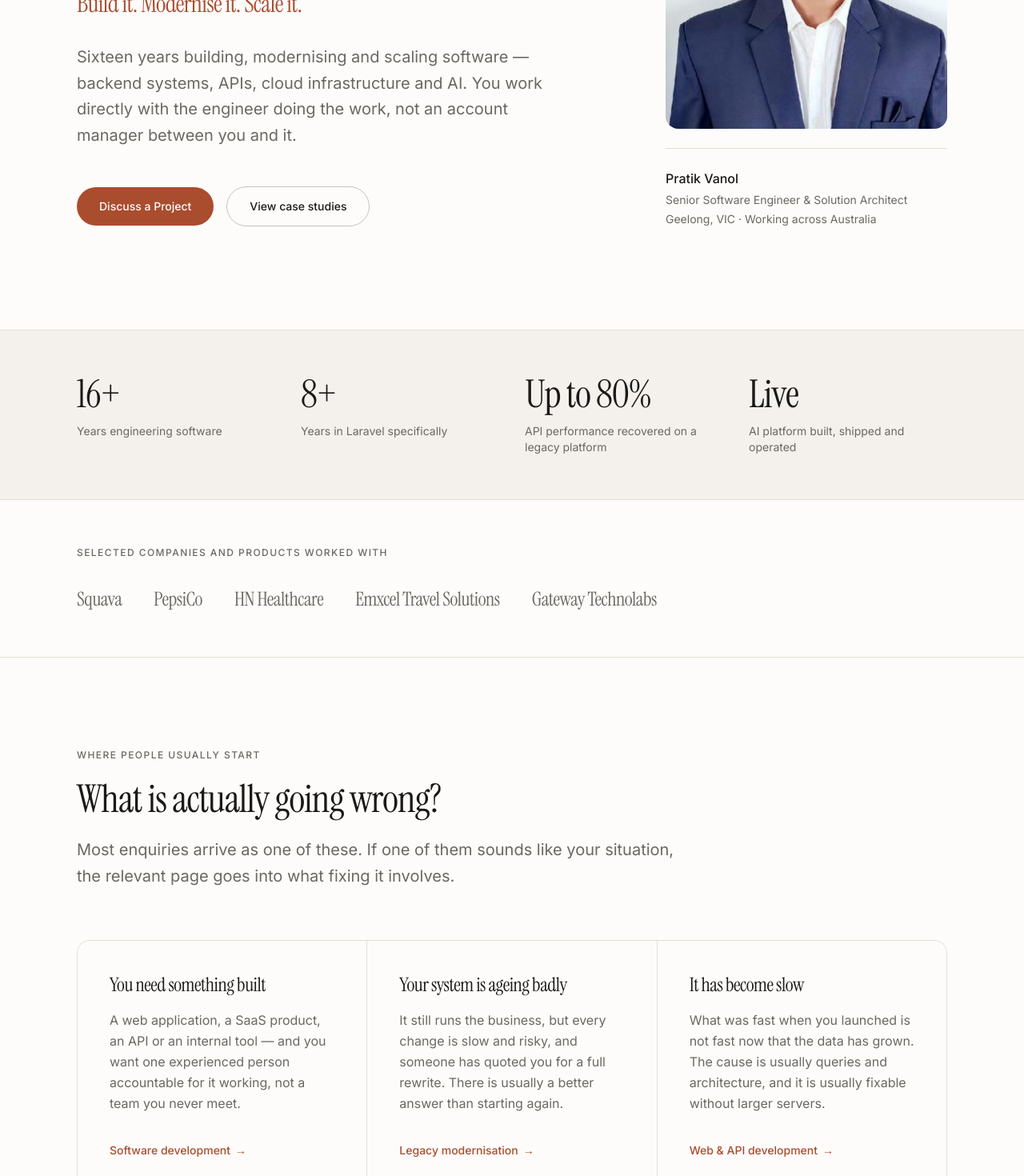
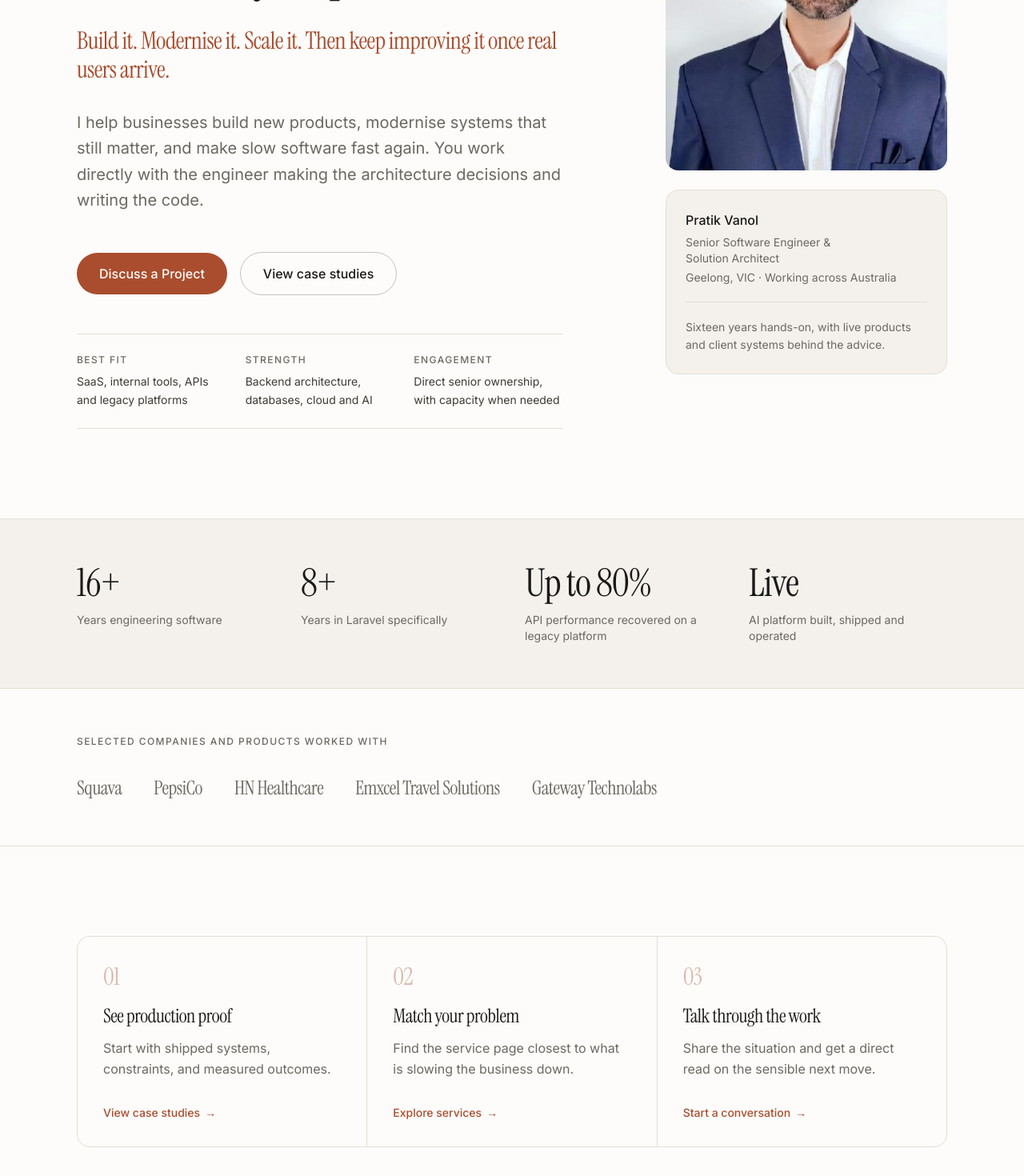
Before and after one commit to pratik16/portfolio, a Next.js app: page / in a window 1280 px wide. Shown: the part 480-1950 px from the top of the page at 80% size. Built offline with nearby package versions, Linux system fonts and the light colour scheme.

Commit message:
Improve homepage visitor journey

```diff
--- a/app/page.tsx
+++ b/app/page.tsx
@@ -6,11 +6,11 @@ import { deliveryModel, differentiators, offshorePoints, problems } from "@/lib/
 import { site } from "@/lib/data/site";
 import {
   ArrowLink,
-  ButtonLink,
   Container,
   Section,
   SectionHeading,
 } from "@/components/ui";
+import { TrackedLink } from "@/components/tracked-link";
 import { Reveal } from "@/components/reveal";
 import { StatStrip, WorkedWith } from "@/components/stat-strip";
 import { CaseStudyCard } from "@/components/case-study-card";
@@ -25,6 +25,36 @@ export const metadata: Metadata = {
   alternates: { canonical: "/" },
 };
 
+const primaryButtonClass =
+  "inline-flex items-center justify-center gap-2 rounded-full bg-clay px-7 py-3.5 text-base font-medium text-paper transition-colors duration-200 hover:bg-ink";
+
+const secondaryButtonClass =
+  "inline-flex items-center justify-center gap-2 rounded-full border border-ink/25 px-7 py-3.5 text-base font-medium text-ink transition-colors duration-200 hover:border-ink hover:bg-ink hover:text-paper";
+
+const visitorPaths = [
+  {
+    title: "See production proof",
+    body: "Start with shipped systems, constraints, and measured outcomes.",
+    href: "/case-studies",
+    label: "View case studies",
+    event: "View Case Studies click",
+  },
+  {
+    title: "Match your problem",
+    body: "Find the service page closest to what is slowing the business down.",
+    href: "/services",
+    label: "Explore services",
+    event: "Homepage service path click",
+  },
+  {
+    title: "Talk through the work",
+    body: "Share the situation and get a direct read on the sensible next move.",
+    href: "/contact",
+    label: "Start a conversation",
+    event: "Contact click",
+  },
+] as const;
+
 export default function HomePage() {
   const featured = getFeaturedCaseStudies();
 
@@ -34,7 +64,7 @@ export default function HomePage() {
       {/* Hero                                                              */}
       {/* ---------------------------------------------------------------- */}
       <Container>
-        <div className="py-20 sm:py-28 lg:py-32">
+        <div className="py-16 sm:py-24 lg:py-28">
           <div className="grid gap-14 lg:grid-cols-12 lg:items-center lg:gap-16">
             <div className="lg:col-span-7">
               <Reveal>
@@ -44,56 +74,94 @@ export default function HomePage() {
               </Reveal>
 
               <Reveal delay={80}>
-                {/* Capped at 6xl rather than 7xl: the portrait column now takes
-                    five of twelve, and 7xl wraps to five ragged lines in what
-                    is left. */}
                 <h1 className="mt-6 font-display text-5xl leading-[1.05] sm:text-6xl">
-                  Software engineering and technology consulting for Australian businesses
+                  Senior software engineering for Australian businesses that need the work owned, not just quoted.
                 </h1>
               </Reveal>
 
               <Reveal delay={140}>
                 <p className="mt-8 font-display text-2xl text-clay sm:text-3xl">
-                  {site.shortTagline}
+                  {site.shortTagline} Then keep improving it once real users arrive.
                 </p>
               </Reveal>
 
               <Reveal delay={200}>
                 <p className="mt-8 max-w-2xl text-lg leading-relaxed text-muted sm:text-xl">
-                  Sixteen years building, modernising and scaling software — backend systems,
-                  APIs, cloud infrastructure and AI. You work directly with the engineer doing
-                  the work, not an account manager between you and it.
+                  I help businesses build new products, modernise systems that still matter,
+                  and make slow software fast again. You work directly with the engineer
+                  making the architecture decisions and writing the code.
                 </p>
               </Reveal>
 
               <Reveal delay={260}>
                 <div className="mt-12 flex flex-wrap items-center gap-4">
-                  <ButtonLink href="/contact" size="lg">
+                  <TrackedLink
+                    href="/contact"
+                    event="Contact click"
+                    properties={{ location: "hero_primary" }}
+                    className={primaryButtonClass}
+                  >
                     Discuss a Project
-                  </ButtonLink>
-                  <ButtonLink href="/case-studies" variant="secondary" size="lg">
+                  </TrackedLink>
+                  <TrackedLink
+                    href="/case-studies"
+                    event="View Case Studies click"
+                    properties={{ location: "hero_secondary" }}
+                    className={secondaryButtonClass}
+                  >
                     View case studies
-                  </ButtonLink>
+                  </TrackedLink>
                 </div>
+              </Reveal>
+
+              <Reveal delay={320}>
+                <dl className="mt-12 grid max-w-2xl gap-6 border-y border-line py-6 sm:grid-cols-3">
+                  <div>
+                    <dt className="text-xs font-medium uppercase tracking-[0.12em] text-muted">
+                      Best fit
+                    </dt>
+                    <dd className="mt-2 text-sm leading-relaxed text-ink-soft">
+                      SaaS, internal tools, APIs and legacy platforms
+                    </dd>
+                  </div>
+                  <div>
+                    <dt className="text-xs font-medium uppercase tracking-[0.12em] text-muted">
+                      Strength
+                    </dt>
+                    <dd className="mt-2 text-sm leading-relaxed text-ink-soft">
+                      Backend architecture, databases, cloud and AI
+                    </dd>
+                  </div>
+                  <div>
+                    <dt className="text-xs font-medium uppercase tracking-[0.12em] text-muted">
+                      Engagement
+                    </dt>
+                    <dd className="mt-2 text-sm leading-relaxed text-ink-soft">
+                      Direct senior ownership, with capacity when needed
+                    </dd>
+                  </div>
+                </dl>
               </Reveal>
             </div>
 
-            {/* The face is the trust signal for a one-person consultancy, so it
-                sits above the fold rather than halfway down the page. Falls back
-                to a deliberate placeholder until the photo file exists — see
-                components/portrait.tsx. */}
             <div className="lg:col-span-5">
               <Reveal delay={120}>
                 <Portrait preload className="max-w-[20rem] lg:ml-auto lg:max-w-[22rem]" />
               </Reveal>
               <Reveal delay={180}>
-                <div className="mt-6 max-w-[20rem] border-t border-line pt-6 lg:ml-auto lg:max-w-[22rem]">
+                <div className="mt-6 max-w-[20rem] rounded-2xl border border-line bg-surface p-6 lg:ml-auto lg:max-w-[22rem]">
                   <p className="font-medium">{site.name}</p>
                   <p className="mt-1 text-sm text-muted">{site.role}</p>
                   <p className="mt-1 text-sm text-muted">
                     {site.location.city}, {site.location.regionCode} · Working across{" "}
                     {site.location.country}
                   </p>
+                  <div className="mt-5 border-t border-line pt-5">
+                    <p className="text-sm leading-relaxed text-muted">
+                      Sixteen years hands-on, with live products and client systems behind
+                      the advice.
+                    </p>
+                  </div>
                 </div>
               </Reveal>
             </div>
@@ -104,6 +172,42 @@ export default function HomePage() {
       <StatStrip />
       <WorkedWith />
 
+      <Section bordered className="py-14 sm:py-16">
+        <Container>
+          <div className="grid gap-px overflow-hidden rounded-2xl border border-line bg-line lg:grid-cols-3">
+            {visitorPaths.map((path, i) => (
+              <Reveal key={path.title} delay={i * 60} className="h-full">
+                <TrackedLink
+                  href={path.href}
+                  event={path.event}
+                  properties={{ location: "homepage_journey" }}
+                  className="group flex h-full flex-col justify-between bg-paper p-7 transition-colors duration-300 hover:bg-surface sm:p-8"
+                >
+                  <div>
+                    <span className="font-display text-3xl text-clay/40">
+                      {String(i + 1).padStart(2, "0")}
+                    </span>
+                    <h2 className="mt-4 font-display text-2xl leading-tight">
+                      {path.title}
+                    </h2>
+                    <p className="mt-3 leading-relaxed text-muted">{path.body}</p>
+                  </div>
+                  <span className="mt-8 inline-flex items-center gap-1.5 text-sm font-medium text-clay">
+                    {path.label}
+                    <span
+                      aria-hidden="true"
+                      className="transition-transform duration-200 group-hover:translate-x-1"
+                    >
+                      →
+                    </span>
+                  </span>
+                </TrackedLink>
+              </Reveal>
+            ))}
+          </div>
+        </Container>
+      </Section>
+
       {/* ---------------------------------------------------------------- */}
       {/* Problems — the visitor should recognise themselves here           */}
       {/* ---------------------------------------------------------------- */}
@@ -111,8 +215,8 @@ export default function HomePage() {
         <Container>
           <SectionHeading
             eyebrow="Where people usually start"
-            title="What is actually going wrong?"
-            lede="Most enquiries arrive as one of these. If one of them sounds like your situation, the relevant page goes into what fixing it involves."
+            title="Find the version of the problem you are living with"
+            lede="Most enquiries arrive as one of these. Pick the closest one and you will see what fixing it usually involves before you ever book a call."
           />
 
           <div className="mt-16 grid gap-px overflow-hidden rounded-2xl border border-line bg-line md:grid-cols-2 lg:grid-cols-3">
@@ -142,7 +246,20 @@ export default function HomePage() {
                   </p>
                 </div>
                 <div className="mt-8">
-                  <ArrowLink href="/contact">Start a conversation</ArrowLink>
+                  <TrackedLink
+                    href="/contact"
+                    event="Contact click"
+                    properties={{ location: "problem_grid" }}
+                    className="group inline-flex items-center gap-1.5 text-sm font-medium text-clay transition-colors hover:text-ink"
+                  >
+                    Start a conversation
+                    <span
+                      aria-hidden="true"
+                      className="transition-transform duration-200 group-hover:translate-x-1"
+                    >
+                      →
+                    </span>
+                  </TrackedLink>
                 </div>
               </div>
             </Reveal>
@@ -158,23 +275,34 @@ export default function HomePage() {
           <div className="flex flex-wrap items-end justify-between gap-6">
             <SectionHeading
               eyebrow="Selected work"
-              title="Software that is running in production"
-              lede="Real systems, real constraints, and the reasoning behind the decisions. Every figure below is measured, not estimated."
+              title="Proof that the work holds up after launch"
+              lede="Start here if you are deciding whether to keep reading. These are real systems, real constraints, and the reasoning behind the decisions."
             />
-            <ArrowLink href="/case-studies" className="mb-2">
+            <TrackedLink
+              href="/case-studies"
+              event="View Case Studies click"
+              properties={{ location: "selected_work_header" }}
+              className="group mb-2 inline-flex items-center gap-1.5 text-sm font-medium text-clay transition-colors hover:text-ink"
+            >
               All case studies
-            </ArrowLink>
+              <span
+                aria-hidden="true"
+                className="transition-transform duration-200 group-hover:translate-x-1"
+              >
+                →
+              </span>
+            </TrackedLink>
           </div>
 
           <div className="mt-16 space-y-6">
             <Reveal>
-              <CaseStudyCard study={featured[0]} featured />
+              <CaseStudyCard study={featured[0]} featured trackingLocation="selected_work_featured" />
             </Reveal>
 
             <div className="grid gap-6 lg:grid-cols-3">
               {featured.slice(1, 4).map((study, i) => (
                 <Reveal key={study.slug} delay={i * 70} className="h-full">
-                  <CaseStudyCard study={study} />
+                  <CaseStudyCard study={study} trackingLocation="selected_work_grid" />
                 </Reveal>
               ))}
             </div>
@@ -189,8 +317,8 @@ export default function HomePage() {
         <Container>
           <SectionHeading
             eyebrow="Services"
-            title="What I can take responsibility for"
-            lede="From a single audit to owning a product end to end. Each of these is a real engagement type, not a capability list."
+            title="Clear ways to start, without turning this into agency theatre"
+            lede="From a focused audit to owning a product end to end. Each option points to a real engagement shape, not a vague capability list."
           />
 
           <div className="mt-16 grid gap-px overflow-hidden rounded-2xl border border-line bg-line md:grid-cols-2 lg:grid-cols-3">
@@ -233,7 +361,7 @@ export default function HomePage() {
             <div className="lg:col-span-8">
               <SectionHeading
                 eyebrow="Why work with me"
-                title="Why an Australian business would trust me with this"
+                title="Trust signals that matter before a first conversation"
               />
 
               <div className="mt-12 grid gap-x-12 gap-y-10 sm:grid-cols-2">
--- /dev/null
+++ b/components/tracked-link.tsx
@@ -0,0 +1,48 @@
+"use client";
+
+import Link from "next/link";
+import { track } from "@vercel/analytics";
+import type { ReactNode } from "react";
+
+type TrackingProperties = Record<string, string | number | boolean | null>;
+
+export function TrackedLink({
+  href,
+  event,
+  properties,
+  children,
+  className = "",
+  external = false,
+  ariaLabel,
+}: {
+  href: string;
+  event: string;
+  properties?: TrackingProperties;
+  children: ReactNode;
+  className?: string;
+  external?: boolean;
+  ariaLabel?: string;
+}) {
+  const onClick = () => track(event, properties);
+
+  if (external) {
+    return (
+      <a
+        href={href}
+        target="_blank"
+        rel="noopener noreferrer"
+        className={className}
+        aria-label={ariaLabel}
+        onClick={onClick}
+      >
+        {children}
+      </a>
+    );
+  }
+
+  return (
+    <Link href={href} className={className} aria-label={ariaLabel} onClick={onClick}>
+      {children}
+    </Link>
+  );
+}
```
Also changed, not shown: components/case-study-card.tsx (+26 -5 lines).
